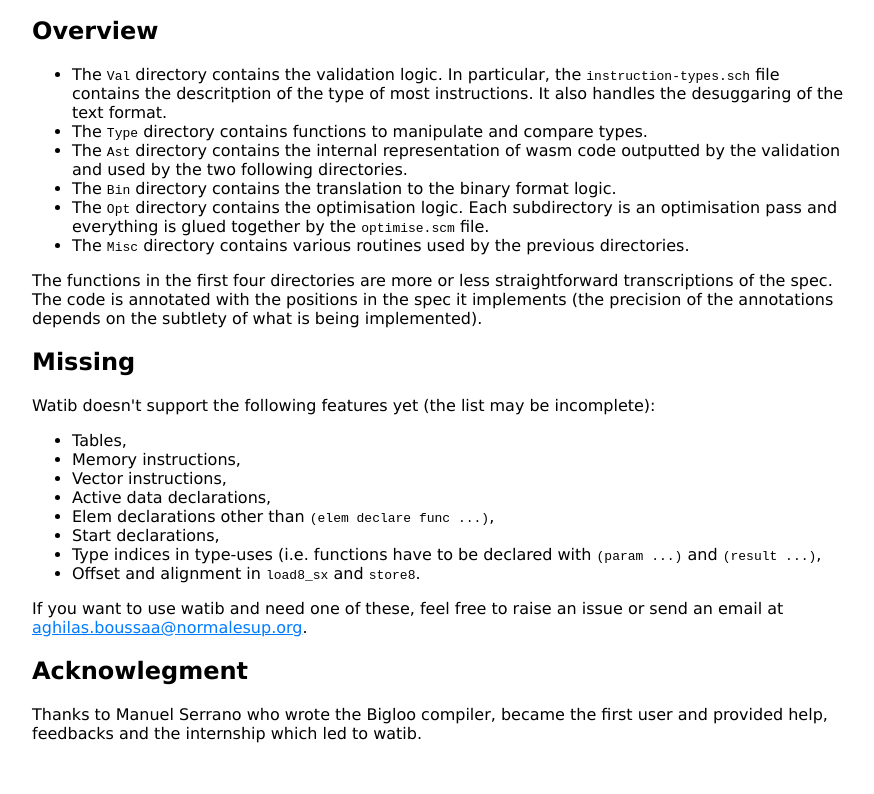
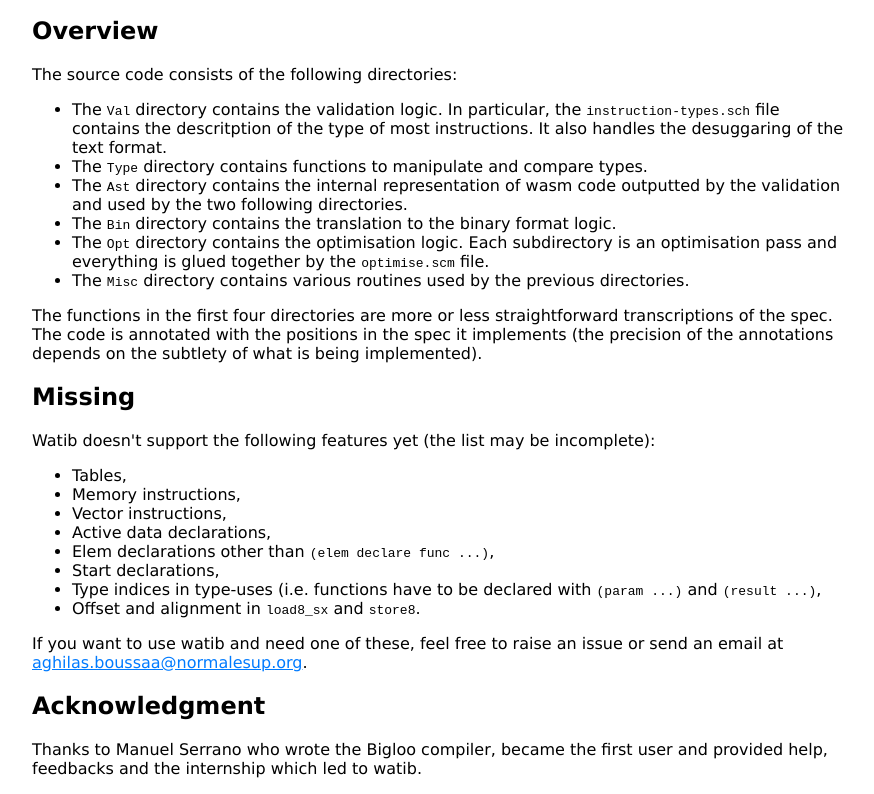
Before and after one commit to 4y8/www, a plain HTML site: page watib/index.html in a window 1280 px wide. Shown: the part 572-1366 px from the top of the page, without its empty margins (198-1072 px from the left). Before the commit the page ends 1331 px from the top, so only its background shows below. Drawn offline with Linux system fonts and the light colour scheme.

Commit message:
Minor corrections.

```diff
--- a/watib/index.html
+++ b/watib/index.html
@@ -37,6 +37,7 @@
 <li><code>-j &lt;n&gt;</code> to use more than one job.</li>
 </ul>
 <h2>Overview</h2>
+The source code consists of the following directories:
 <ul>
 <li>The <code>Val</code> directory contains the validation logic. In particular, the
 <code>instruction-types.sch</code> file contains the descritption of the type of most
@@ -71,6 +72,6 @@
 send an email at <a href="mailto:aghilas.boussaa@normalesup.org">aghilas.boussaa@normalesup.org</a>.
 </p>
 
-<h2>Acknowlegment</h2>
+<h2>Acknowledgment</h2>
 Thanks to Manuel Serrano who wrote the Bigloo compiler, became the first user and provided help, feedbacks and the internship which led to watib.
 </body>
```
